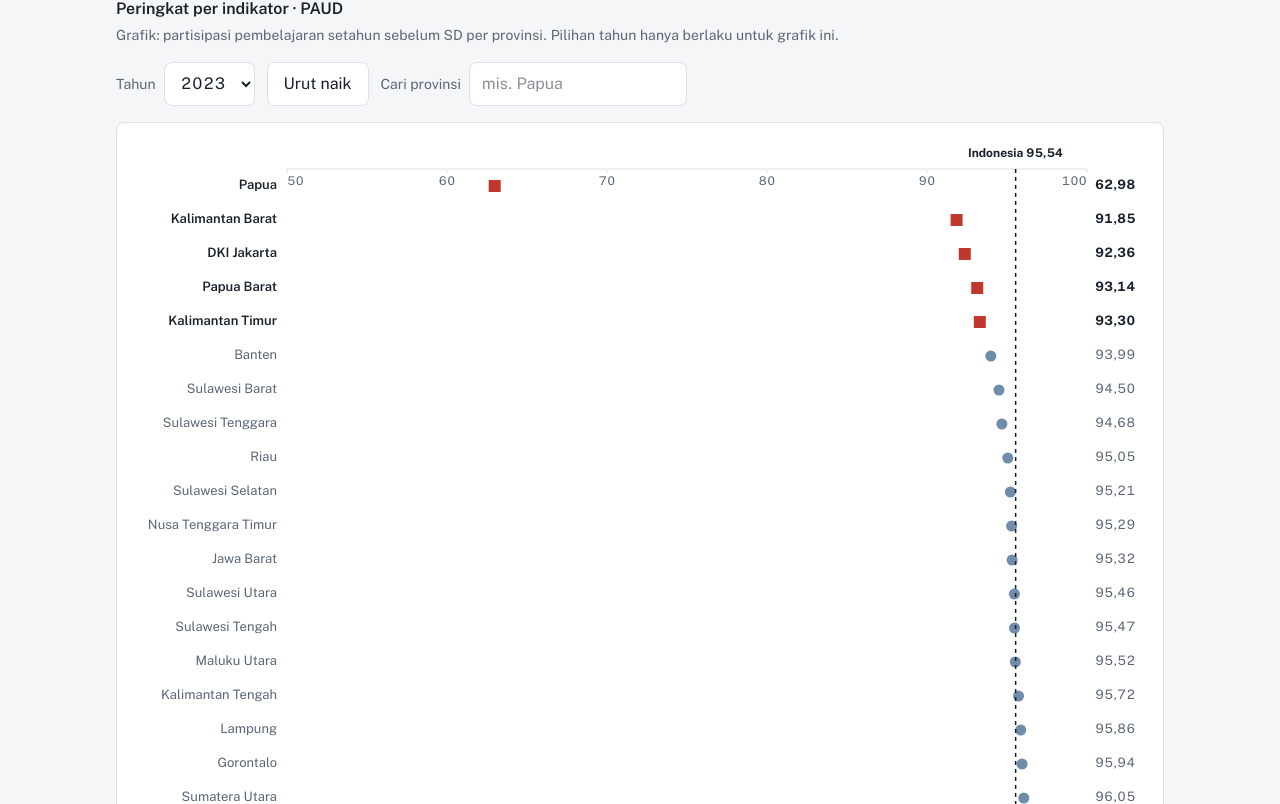
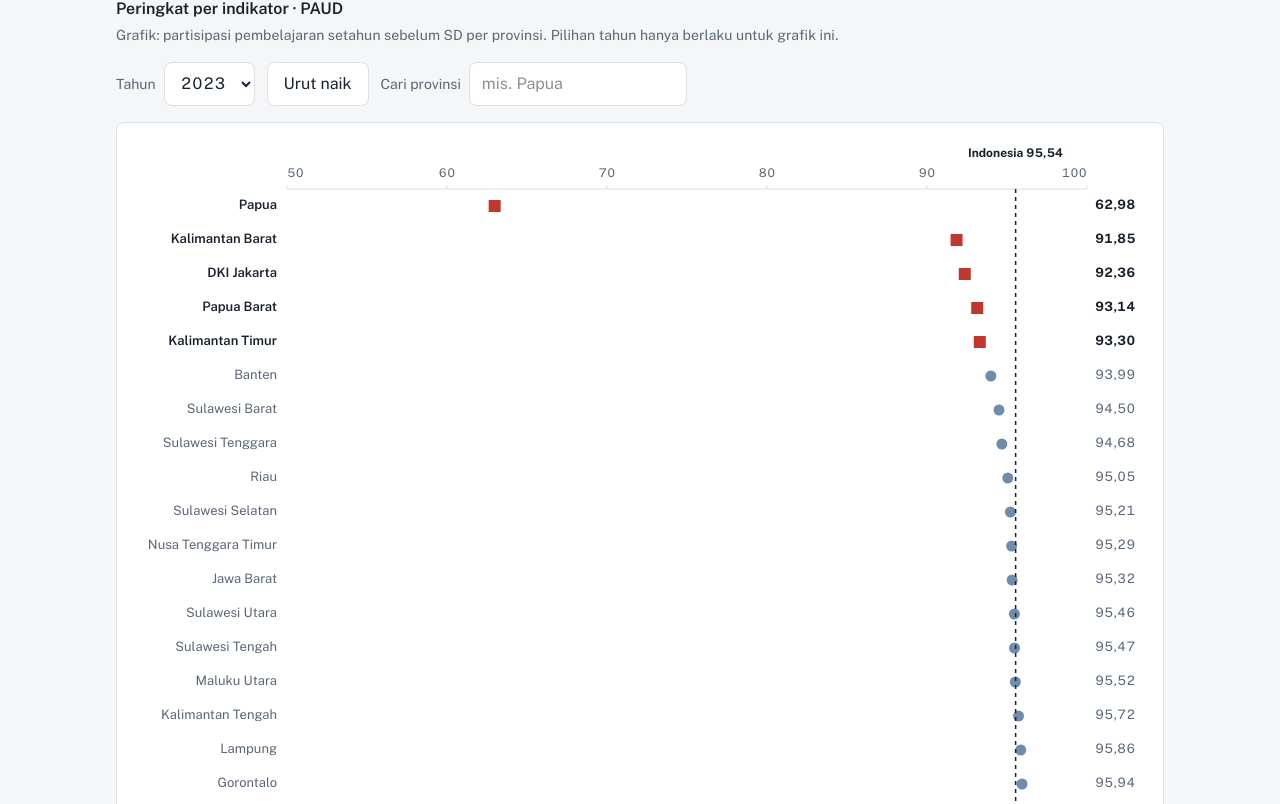
Before and after one commit to bimasenaw/setara, a React (Vite) app: page /provinsi in a window 1280 px wide. Shown: the part 2116-2920 px from the top of the page. Built offline with nearby package versions, Linux system fonts and the light colour scheme.

Commit message:
SETARA v2: label sumbu grafik PAUD tidak bertumpuk di HP

```diff
--- a/src/components/DotPlotProvinsi.jsx
+++ b/src/components/DotPlotProvinsi.jsx
@@ -23,7 +23,10 @@ export default function DotPlotProvinsi({ provinsi, nilaiNasional }) {
   const labelW = 150
   const valueW = 56
   const rowH = 34
-  const headH = 26
+  // Kepala grafik punya dua baris sendiri: label nilai nasional, lalu angka sumbu.
+  // Baris provinsi pertama mulai di bawahnya, sehingga titiknya tidak menimpa angka sumbu.
+  const headH = 46
+  const ySumbu = 34
 
   const plotLeft = labelW
   const plotRight = Math.max(plotLeft + 60, width - valueW)
@@ -31,6 +34,8 @@ export default function DotPlotProvinsi({ provinsi, nilaiNasional }) {
   const height = headH + provinsi.length * rowH
 
   const x = (v) => plotLeft + ((v - MIN) / (MAX - MIN)) * plotWidth
+  // Area grafik sempit (HP): cukup tiga angka sumbu supaya tidak berdempetan.
+  const ticks = plotWidth < 240 ? [50, 75, 100] : [50, 60, 70, 80, 90, 100]
 
   return (
     <div ref={ref} className="w-full">
@@ -97,12 +102,12 @@ export default function DotPlotProvinsi({ provinsi, nilaiNasional }) {
 
           <line x1={plotLeft} y1={headH} x2={plotRight} y2={headH} stroke={GARIS} strokeWidth={1} />
 
-          {[50, 60, 70, 80, 90, 100].map((t) => (
+          {ticks.map((t) => (
             <g key={t}>
-              <line x1={x(t)} y1={headH} x2={x(t)} y2={headH + 4} stroke={GARIS} strokeWidth={1} />
+              <line x1={x(t)} y1={headH - 4} x2={x(t)} y2={headH} stroke={GARIS} strokeWidth={1} />
               <text
                 x={x(t)}
-                y={headH + 16}
+                y={ySumbu}
                 textAnchor={t === MIN ? 'start' : t === MAX ? 'end' : 'middle'}
                 fontSize="0.75rem"
                 fill={TINTA_REDUP}
```
